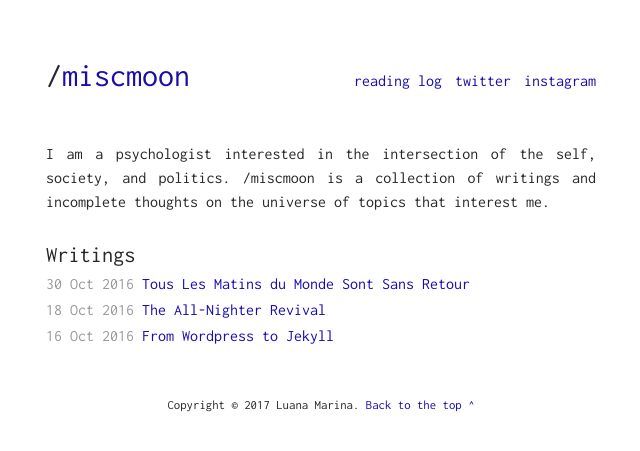
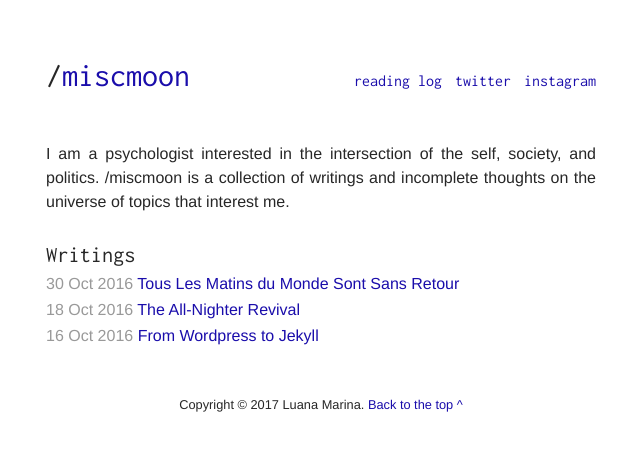
Before and after one commit to miscmoon/miscmoon.github.io, a Jekyll site: the page built from index.html, in a window 1280 px wide. Shown: the top 451 px of the page, without its empty margins (319-959 px from the left). Built offline with Jekyll 4.4.1, drawn with Linux system fonts in a browser that asks for light colours.

Commit message:
Update main.scss

```diff
--- a/assets/css/main.scss
+++ b/assets/css/main.scss
@@ -8,7 +8,7 @@
 body {
 	color: $color-black;
 	background: $color-white;
-	font-family: 'Inconsolata', ;
+	font-family: 'Helvetica Neue', ;
 	font-size: 100%;
 	font-weight: 400;
 }
```
